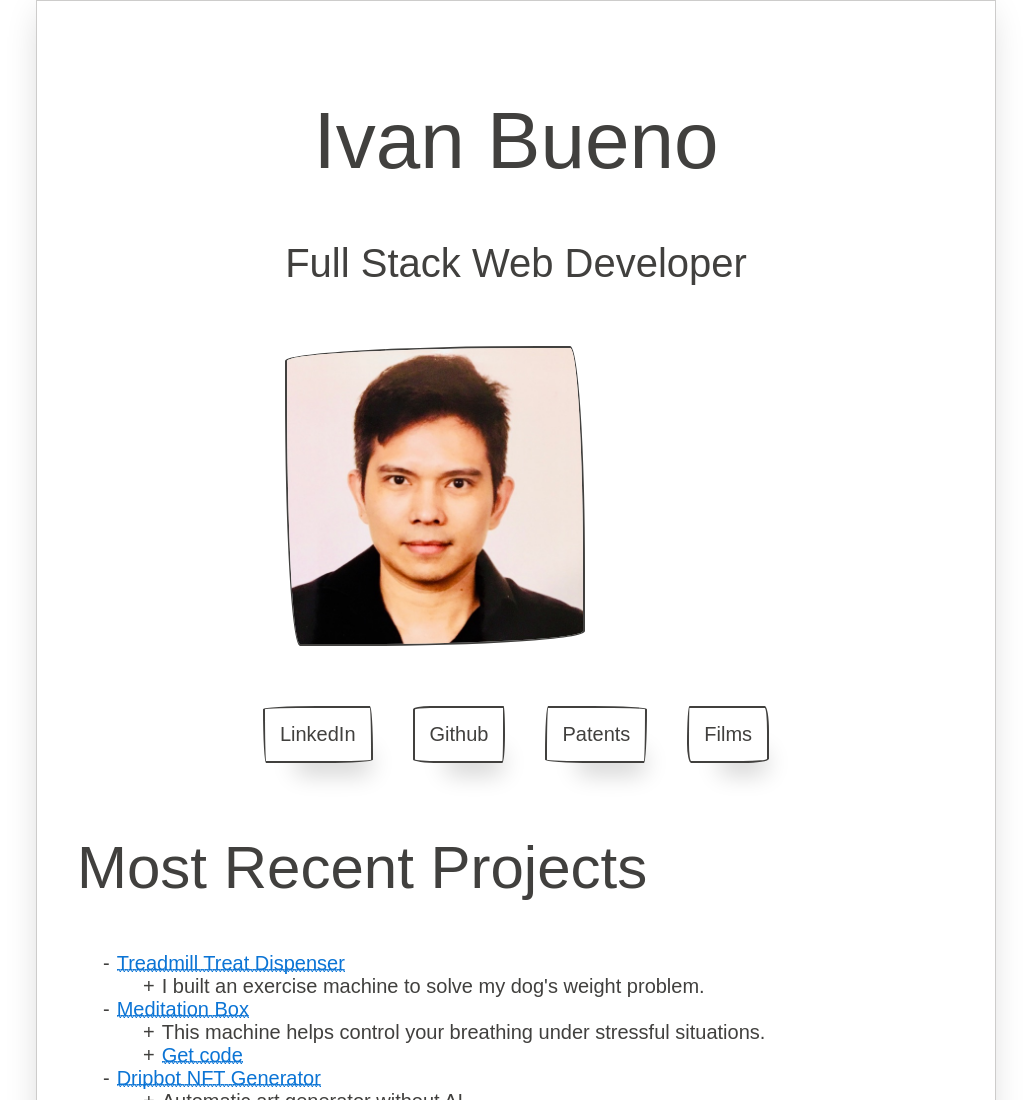
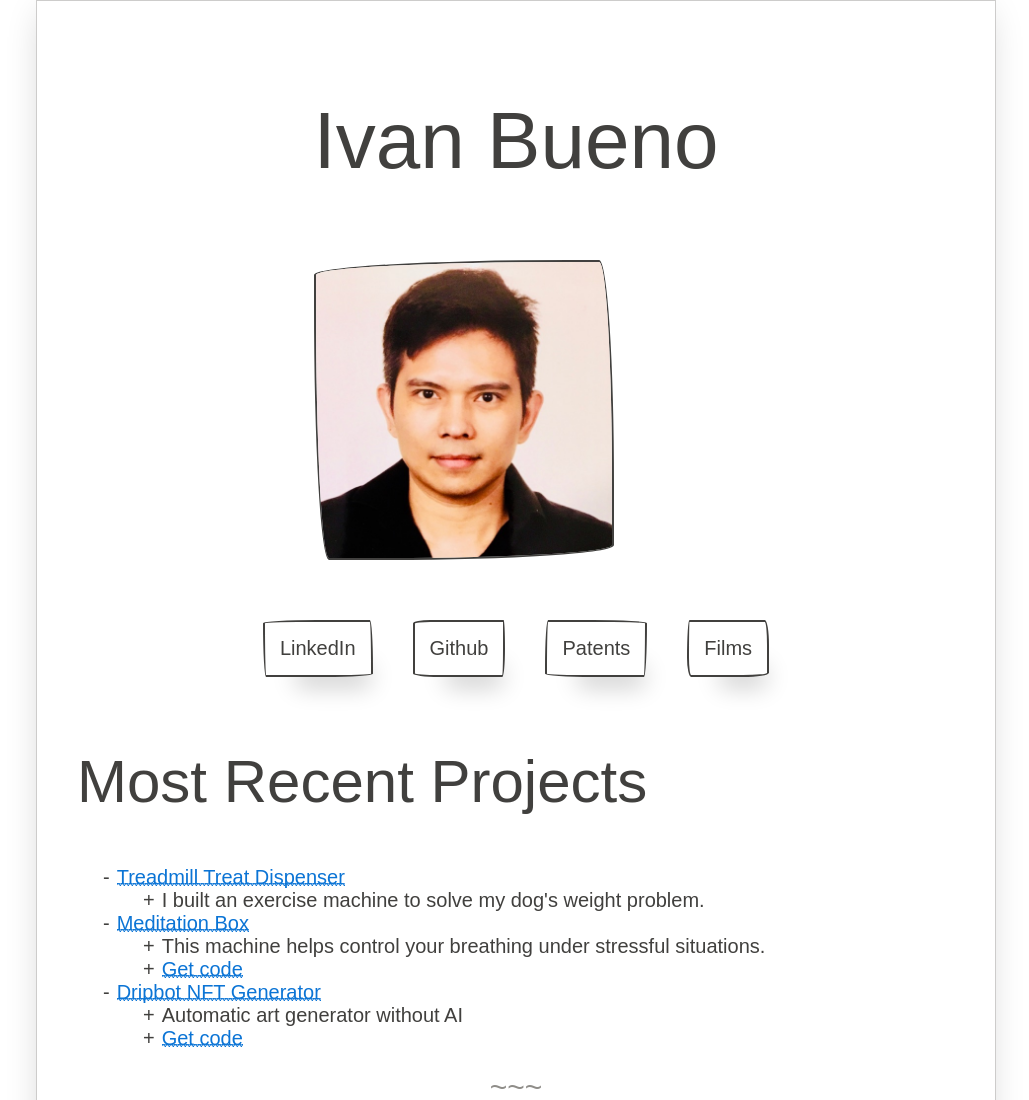
Before and after one commit to ivanbueno/ivanbueno.github.io, a plain HTML site: page index.html in a window 1280 px wide. Shown: the top 1100 px of the page, without its empty margins (124-1153 px from the left). Drawn offline with nearby package versions, Linux system fonts and the light colour scheme; a web font is replaced by a local one.

Commit message:
Update index.html

```diff
--- a/index.html
+++ b/index.html
@@ -26,7 +26,6 @@
       <div class="row flex-center">
         <div class="text-center">
           <h1>Ivan Bueno</h1>
-          <h3>Full Stack Web Developer</h3>
           <img width="300" src="/images/avatar.jpg" class="float-left" />
         </div>
       </div>
```
